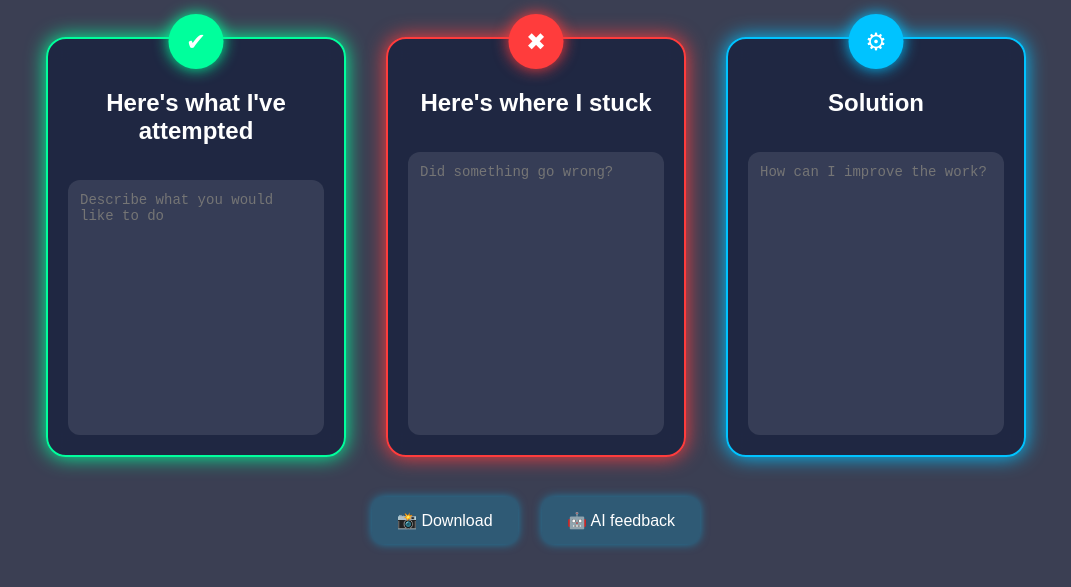
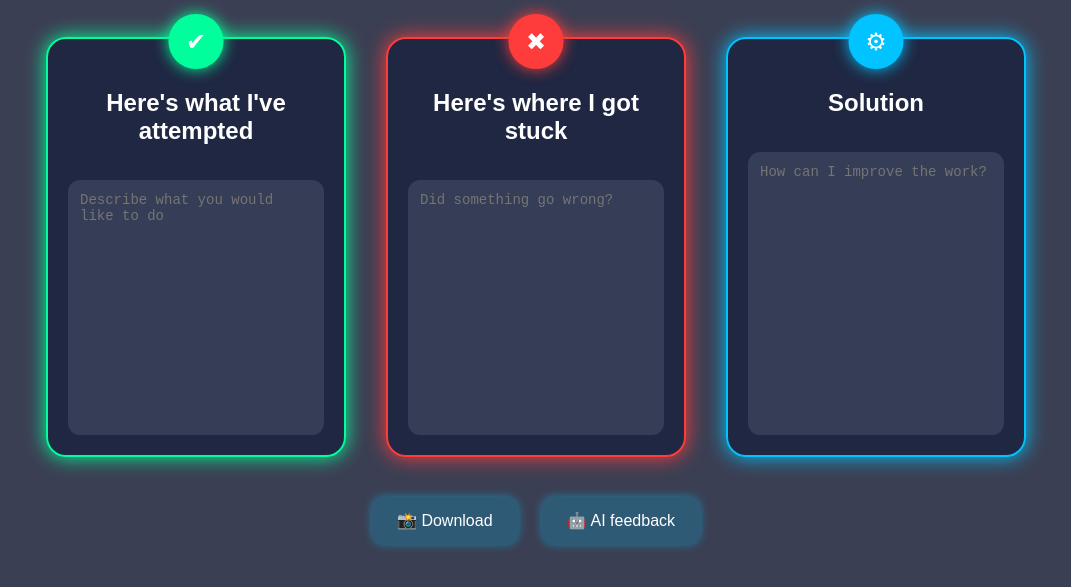
Before and after one commit to GitKodland/eng-reflection-cards-m1l2, a plain HTML site: page index.html in a window 1280 px wide. Shown: the part 61-648 px from the top of the page, without its empty margins (104-1175 px from the left). Drawn offline with Linux system fonts and the light colour scheme.

Commit message:
Fix typo in stuck message heading

```diff
--- a/index.html
+++ b/index.html
@@ -23,7 +23,7 @@
 
     <div class="card red">
         <div class="icon">✖</div>
-        <h2>Here's where I stuck</h2>
+        <h2>Here's where I got stuck</h2>
         <textarea id="stuck" placeholder="Did something go wrong?"></textarea>
     </div>
 
```
